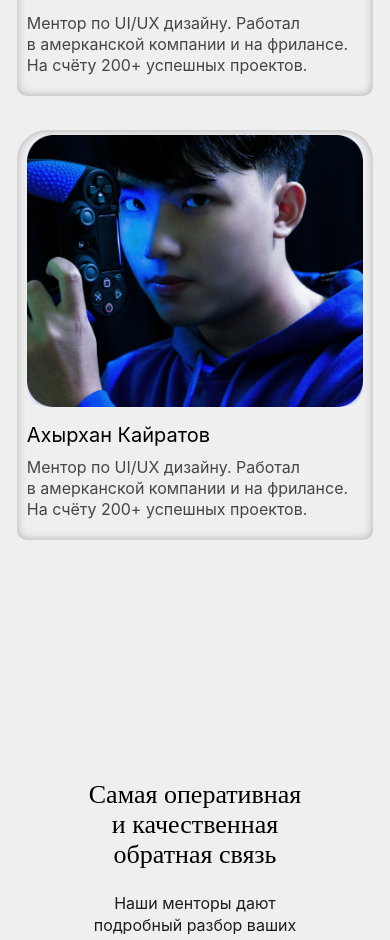
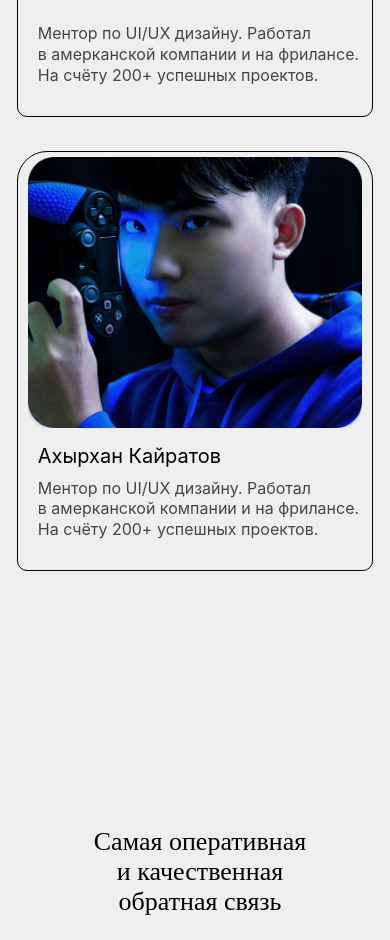
Before and after one commit to Asad220520/motion-web, a React (Create React App) app: page /disain in a window 390 px wide. Shown: the part 7380-8320 px from the top of the page. Built offline with nearby package versions, Linux system fonts and the light colour scheme.

Commit message:
mento (#35)
Co-authored-by: Beku001 <nurgazevbekbolsun906@gmail.com>

```diff
--- a/src/Page/FrontDetal/mentory/index.scss
+++ b/src/Page/FrontDetal/mentory/index.scss
@@ -34,27 +34,14 @@
       grid-gap: 34px;
 
       &__block {
-        width: 380px;
-        height: 438px;
-        box-shadow: 0 0 10px rgba(0, 0, 0, 0.276) inset;
-        padding: 5px 10px ;
+        width: 379px;
+        height: 448px;
         border-radius: 30px 30px 10px 10px ;
         box-sizing: border-box;
         position: relative;
-        &::before{
-          // width: 380px;
-          border-radius: 30px 30px 10px 10px ;
-
-         top: 0;
-         left: 0;
-          height: 438px;
-          position: absolute;
-          background: none;
-          content: '';
-          box-shadow: 0 0 10px rgba(0, 0, 0, 0.22) ;
-        }
+        padding: 2px 0 2px 1.4px;
+      border: 1px solid black ;
         &--img {
-          // width: 380px;
           text-align: center;
           border-radius: 20px;
           background: var(
@@ -74,8 +61,9 @@
           font-style: normal;
           font-weight: 400;
           text-align: start;
+          width: 60%;
           line-height: normal;
-          padding: 16px 0 16px 0;
+          padding: 16px 0 16px 10px;
         }
 
         p {
@@ -85,6 +73,7 @@
           font-style: normal;
           font-weight: 400;
           width: 95%;
+          padding: 0 0  0 10px;
           text-align: start;
           line-height: 130%;
         }
--- a/src/Page/FrontDetal/mentory/media.scss
+++ b/src/Page/FrontDetal/mentory/media.scss
@@ -20,7 +20,7 @@
 
             &__block {
               width:385px;
-              height: 440px;
+              height: 450px;
 
               &--img {
                 width: 380px;
@@ -34,12 +34,13 @@
                 text-align: start;
                 line-height: normal;
                     width: 70%;
-                padding: 16px 0 16px 0;
+                padding: 16px 0 16px 10px;
               }
 
               p {
                 font-size: 18px;
                 width: 100%;
+                padding: 0 0 10px 10px;
                 text-align: start;
               }
             }
@@ -106,12 +107,13 @@
               h3 {
                 width: 100%;
                 font-size: 36px;
+                padding: 16px 0 10px 10px;
               }
 
               p {
                 width: 100%;
                 font-size: 19px;
-                padding: 22px 0 0 0;
+                padding: 22px 0 0 10px;
               }
             }
 
@@ -156,12 +158,13 @@
               h3 {
                 width: 100%;
                 font-size: 36px;
+                padding: 16px 0 10px 10px;
               }
 
               p {
                 width: 100%;
                 font-size: 19px;
-                padding: 22px 0 0 0;
+                padding: 22px 0 0 10px;
               }
             }
 
@@ -188,9 +191,9 @@
             padding: 0 0 60px 0;
             text-align: center;
             width: 90%;
-            font-size: 35px;
+            font-size: 30px;
             span {
-              font-size: 35px;
+              font-size: 30px;
             }
           }
 
@@ -210,23 +213,25 @@
               h3 {
                 width: 100%;
                 font-size: 36px;
+                padding: 16px 0 10px 10px;
               }
 
               p {
                 width: 100%;
                 font-size: 19px;
-                padding: 22px 0 0 0;
+                padding: 22px 0 10px 10px;
               }
             }
 
             &__group {
+
               display: flex;
               align-items: center;
               width:70%;
             flex-wrap: wrap;
               gap: 20px;
               img{
-                width: 100%;
+
               }
             }
           }
@@ -270,13 +275,14 @@
                 text-align: start;
                 line-height: normal;
                     width: 100%;
-                padding: 16px 0 10px 0;
+                padding: 16px 0 10px 10px;
               }
 
               p {
                 font-size: 16px;
                 width: 100%;
                 text-align: start;
+                padding: 0 0  10px 10px;
               }
             }
           }
@@ -295,12 +301,14 @@
               h3 {
                 width: 100%;
                 font-size: 26px;
+                padding: 16px 0 16px 10px;
+
               }
 
               p {
                 width: 100%;
                 font-size: 16px;
-                padding: 22px 0 0 0;
+                padding: 22px 0 10px 10px;
               }
             }
 
```
